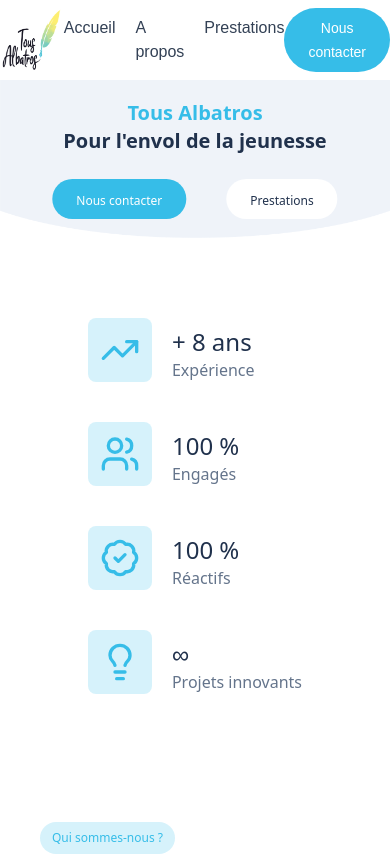
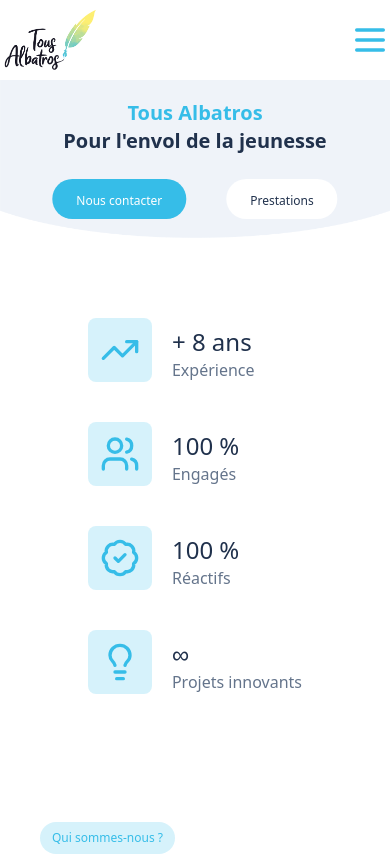
Before and after one commit to Tristan-Boudra/TousAlbatros, a React (Create React App) app: page / in a window 390 px wide. Shown: the top 856 px of the page. Built offline with nearby package versions, Linux system fonts and the light colour scheme.

Commit message:
fix(navbar): modify navbar for mobile

```diff
--- a/src/components/footer/index.jsx
+++ b/src/components/footer/index.jsx
@@ -43,7 +43,7 @@
         </div>
       </div>
       <div className="flex flex-col md:flex-row justify-between w-full items-center mt-10 gap-10 md:gap-0">
-        <p className="text-[#64748B]">
+        <p className="text-[#64748B] text-center">
           © {currentYear}. Tous droits réservés |{" "}
           <a href="/mentions-legales">Mentions légales</a>
         </p>
--- a/src/components/navbar/index.jsx
+++ b/src/components/navbar/index.jsx
@@ -1,8 +1,24 @@
-/* eslint-disable no-undef */
-/* eslint-disable react/react-in-jsx-scope */
-import { Link } from "react-router-dom";
+import { Menu, X } from "lucide-react";
+import { useState } from "react";
+import { Link, NavLink } from "react-router-dom";
 
 const Navbar = () => {
+  const [isModalOpen, setModalOpen] = useState(false);
+
+  const openModal = () => {
+    setModalOpen(true);
+  };
+
+  const closeModal = () => {
+    setModalOpen(false);
+  };
+
+  const burgerIcon = (
+    <Menu className="flex text-primary items-center" size={40} />
+  );
+
+  const xIcon = <X className="flex text-primary items-end" size={40} />;
+
   return (
     <>
       <nav className="shadow-md shadow-gray-100 font-poppins">
@@ -14,24 +30,27 @@
               alt="Logo TousAbatros"
             />
           </div>
-          <ul className="flex flex-row gap-5 font-medium text-quaternary">
+          <div className="lg:hidden" onClick={openModal}>
+            {burgerIcon}
+          </div>
+          <ul className="hidden lg:flex flex-row gap-5 font-medium text-quaternary">
             <li>
-              <Link to="/" className="hover:text-tertiary">
+              <NavLink to="/" className="hover:text-tertiary">
                 Accueil
-              </Link>
+              </NavLink>
             </li>
             <li>
-              <Link to="/about" className="hover:text-tertiary">
+              <NavLink to="/about" className="hover:text-tertiary">
                 A propos
-              </Link>
+              </NavLink>
             </li>
             <li>
-              <Link to="/services" className="hover:text-tertiary">
+              <NavLink to="/services" className="hover:text-tertiary">
                 Prestations
-              </Link>
+              </NavLink>
             </li>
           </ul>
-          <div>
+          <div className="hidden lg:block">
             <button className="bg-primary rounded-full px-6 py-2">
               <Link to="/contact" className="text-sm text-white font-medium">
                 Nous contacter
@@ -40,6 +59,46 @@
           </div>
         </div>
       </nav>
+
+      {/* Modal */}
+      {isModalOpen && (
+        <div className="fixed inset-0 z-10 bg-black bg-opacity-50 flex">
+          <div className="bg-white p-4 w-full h-screen">
+            <div className="flex justify-end" onClick={closeModal}>
+              {xIcon}
+            </div>
+            <ul className="flex flex-col gap-20 font-medium text-3xl items-center justify-center h-screen text-quaternary">
+              <li>
+                <Link
+                  to="/"
+                  className="hover:text-tertiary"
+                  onClick={closeModal}
+                >
+                  Accueil
+                </Link>
+              </li>
+              <li>
+                <Link
+                  to="/about"
+                  className="hover:text-tertiary"
+                  onClick={closeModal}
+                >
+                  A propos
+                </Link>
+              </li>
+              <li>
+                <Link
+                  to="/services"
+                  className="hover:text-tertiary"
+                  onClick={closeModal}
+                >
+                  Prestations
+                </Link>
+              </li>
+            </ul>
+          </div>
+        </div>
+      )}
     </>
   );
 };
```
